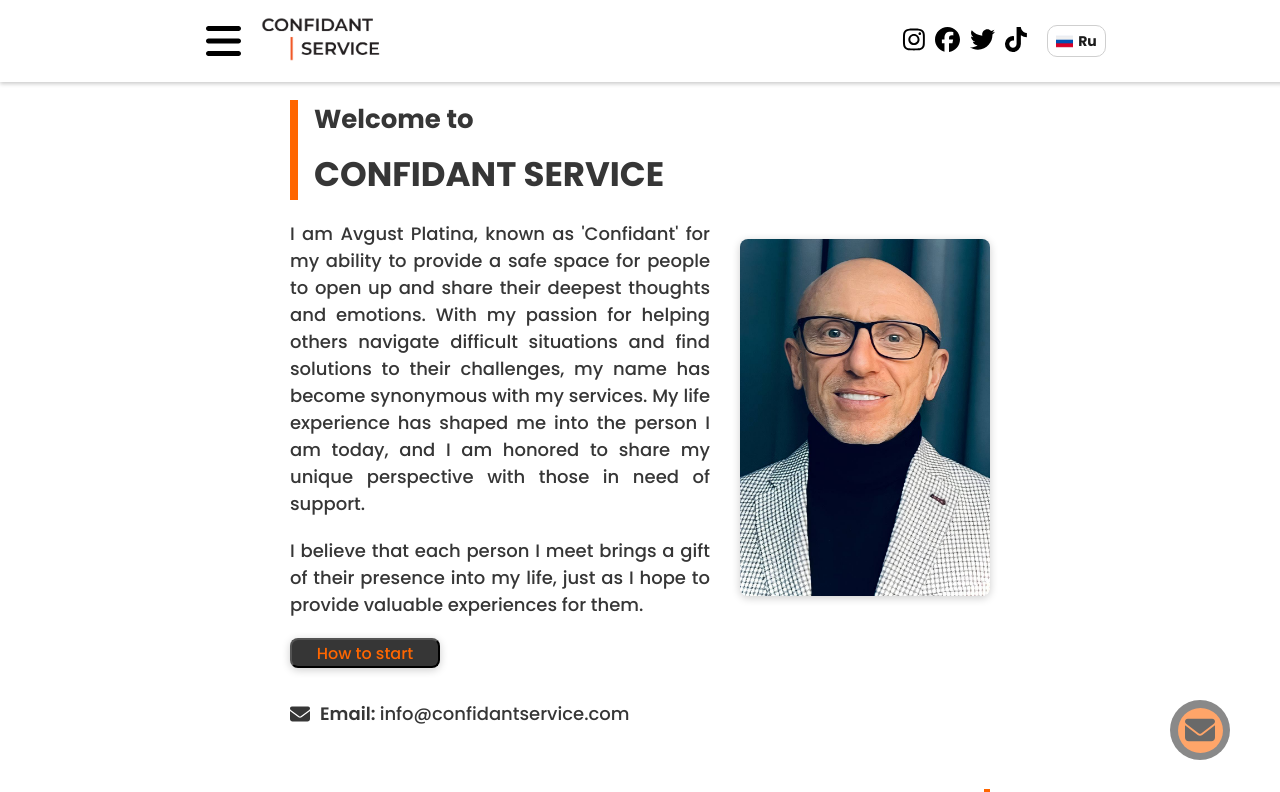
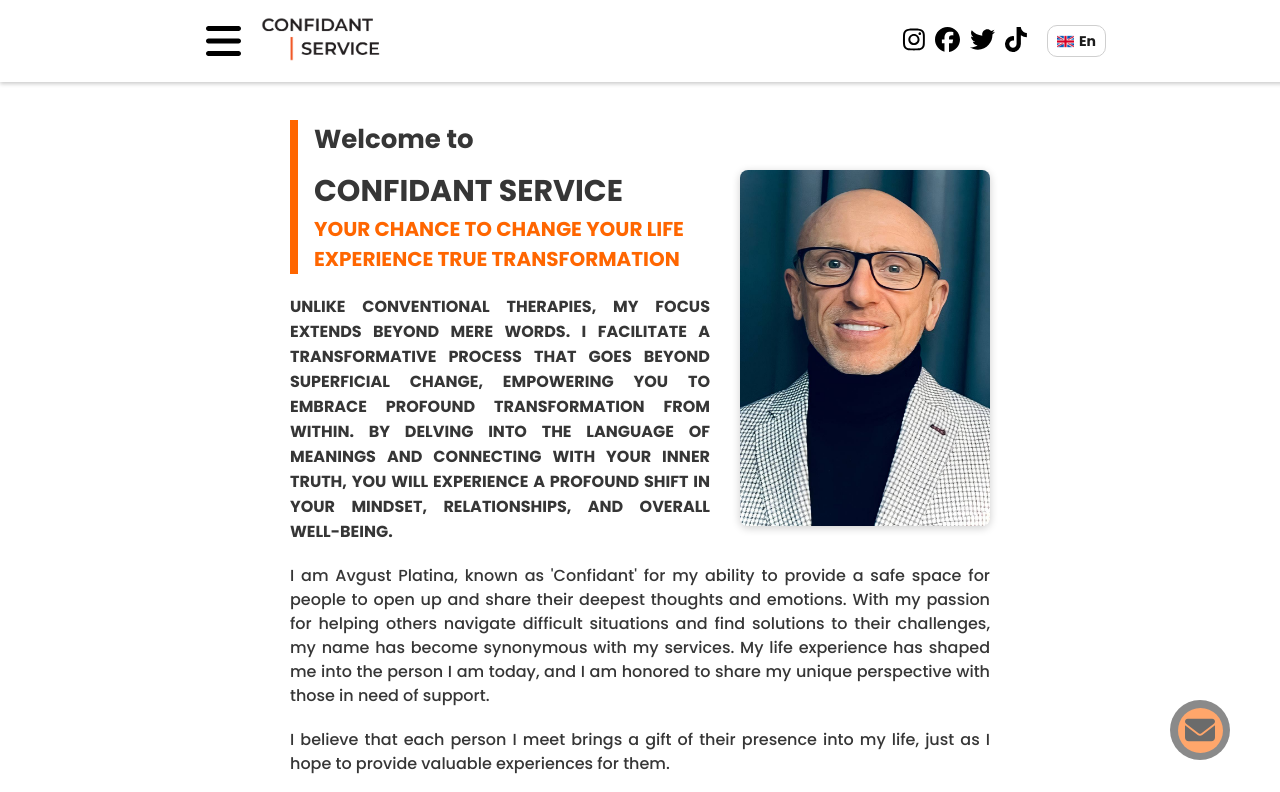
Before and after one commit to alexa-atremova/business_card, a React (Create React App) app: page / in a window 1280 px wide. Shown: the top 792 px of the page. Built offline with nearby package versions, Linux system fonts and the light colour scheme.

Commit message:
header and menu upd

```diff
--- a/src/components/Header/Heder.jsx
+++ b/src/components/Header/Heder.jsx
@@ -229,16 +229,17 @@ const Header = ({ handleLanguageChange, lang }) => {
                   className="langButton"
                   onClick={() => handleLanguageChange("en")}
                 >
-                  <img className={"langImg"} src={eng} />
-                  En
+                  <img className="langImg" src={ru} />
+                  Ru
                 </button>
               ) : (
                 <button
                   className="langButton"
                   onClick={() => handleLanguageChange("ru")}
                 >
-                  <img className="langImg" src={ru} />
-                  Ru
+                  {" "}
+                  <img className={"langImg"} src={eng} />
+                  En
                 </button>
               )}
             </ButtonsContainer>
--- a/src/components/Main/Main.jsx
+++ b/src/components/Main/Main.jsx
@@ -22,7 +22,7 @@ const MainContainer = styled.div`
 
   margin-top: 150px;
   @media (max-width: 1359px) {
-    margin-top: 100px;
+    margin-top: 120px;
   }
 `;
 const Wrapper = styled.div`
@@ -32,13 +32,15 @@ const Wrapper = styled.div`
   width: 100%;
   max-width: 1200px;
   @media (max-width: 1359px) {
+    align-items: flex-start;
     max-width: 700px;
   }
   @media (max-width: 767px) {
-    max-width: 510px;
+    max-width: 530px;
   }
   @media (max-width: 539px) {
     flex-direction: column;
+    max-width: 320px;
   }
 `;
 const TextContainer = styled.div`
@@ -89,7 +91,7 @@ const TextContainer = styled.div`
     max-width: 420px;
   }
   @media (max-width: 767px) {
-    max-width: 300px;
+    max-width: 330px;
   }
   @media (max-width: 539px) {
     display: flex;
@@ -99,6 +101,9 @@ const TextContainer = styled.div`
 `;
 const TitleWrapp = styled.div`
   display: flex;
+  align-items: flex-start;
+  justify-content: flex-start;
+  text-align: left;
   flex-direction: column;
   width: 100%;
   border-left: 8px solid #ff6600;
@@ -122,11 +127,24 @@ const Title2 = styled.h2`
   font-size: 42px;
   font-weight: bold;
   margin: 0;
+
   @media (max-width: 1359px) {
-    font-size: 34px;
+    font-size: 30px;
   }
   @media (max-width: 767px) {
     font-size: 26px;
+  }
+  h2 {
+    margin: 0;
+    font-weight: 700;
+    font-size: 35px;
+    color: #ff6600;
+    @media (max-width: 1359px) {
+      font-size: 20px;
+    }
+    @media (max-width: 767px) {
+      font-size: 16px;
+    }
   }
 `;
 
@@ -134,26 +152,56 @@ const Paragraph = styled.p`
   font-size: 20px;
   line-height: 1.5;
   margin: 0;
+  /* text-align: left; */
+
   @media (max-width: 1359px) {
-    font-size: 18px;
+    font-size: 16px;
+    width: 700px;
   }
   @media (max-width: 767px) {
     font-size: 14px;
     line-height: 1.4;
+    width: 530px;
+  }
+  @media (max-width: 539px) {
+    font-size: 14px;
+    line-height: 1.4;
+    width: 320px;
+  }
+`;
+
+const Paragraph1 = styled.p`
+  margin: 0;
+  font-size: 20px;
+  text-transform: uppercase;
+  font-weight: bold;
+  /* text-align: left; */
+  @media (max-width: 1359px) {
+    font-size: 16px;
+  }
+  @media (max-width: 767px) {
+    font-size: 13px;
+    width: 320px;
+    line-height: 1.3;
   }
 `;
 
 const ImageContainer = styled.div`
   width: 100%;
   max-width: 400px;
+
   /* animation: ${fadeIn} 1s ease-in; */
   @media (max-width: 1359px) {
+    margin-top: 50px;
     max-width: 250px;
   }
   @media (max-width: 767px) {
     max-width: 180px;
   }
   @media (max-width: 539px) {
+    display: flex;
+    align-self: center;
+    justify-self: center;
     margin-top: 20px;
     max-width: 200px;
   }
@@ -166,18 +214,18 @@ const Image = styled.img`
   border-radius: 8px;
   box-shadow: 0px 2px 9px rgba(0, 0, 0, 0.2);
 `;
-const Button = styled.button`
+const Button = styled.div`
   display: flex;
   align-items: center;
   justify-content: center;
-  width: 150px;
-  height: 30px;
+  width: 170px;
+  height: 60px;
   font-family: "Poppins", sans-serif;
-  font-size: 16px;
-  background-color: #363636;
-  color: #ff6600;
+  font-size: 20px;
+  background-color: #ff6600;
+
+  color: #ffffff;
   border-radius: 8px;
-  box-shadow: 0px 2px 9px rgba(0, 0, 0, 0.2);
 `;
 const Main = ({ lang }) => {
   const scrollToStart = () => {
@@ -194,11 +242,26 @@ const Main = ({ lang }) => {
             <Title1>
               {lang === "ru" ? "Добро пожаловать в" : "Welcome to"}
             </Title1>
-            <Title2>CONFIDANT SERVICE</Title2>
+            <Title2>
+              CONFIDANT SERVICE <br />
+              <h2>
+                {" "}
+                YOUR CHANCE TO CHANGE YOUR LIFE
+                <br /> EXPERIENCE TRUE TRANSFORMATION
+              </h2>
+            </Title2>
           </TitleWrapp>
+          <Paragraph1>
+            Unlike conventional therapies, my focus extends beyond mere words. I
+            facilitate a transformative process that goes beyond superficial
+            change, empowering you to embrace profound transformation from
+            within. By delving into the language of meanings and connecting with
+            your inner truth, you will experience a profound shift in your
+            mindset, relationships, and overall well-being.
+          </Paragraph1>
           <Paragraph>
             {lang === "ru"
-              ? "Мое имя Август Платина, люди называют меня Конфидант, что означает по сути близкий человек. Это для меня очень много значит. Это так благодаря моей способности создавать безопасную среду для людей, где они могут раскрыться и поделиться своими самыми глубокими мыслями и эмоциями. Мое стремление помочь людям в прохождении сложных ситуаций и поиске решений для их проблем привело меня к тому, что мое имя стало синонимом того что я делаю.Мой жизненный путь сформировал меня в того, кто я есть сегодня. Для меня это большая честь, делиться своим уникальным пониманием жизни, видением и опытом с теми, кто нуждается в моей поддержке."
+              ? "Мое имя Август Платина, люди называют меня Конфидант, что означает по сути близкий человек. Это для меня очень много значит. Это так благодаря моей способности создавать безопасную среду для людей, где они могут раскрыться и поделиться своими самыми глубокими мыслями и эмоциями. Мое стремление помочь людям в прохождении сложных ситуаций и поиске решений для их проблем привело меня к тому, что мое имя стало синонимом того что я делаю. Мой жизненный путь сформировал меня в того, кто я есть сегодня. Для меня это большая честь, делиться своим уникальным пониманием жизни, видением и опытом с теми, кто нуждается в моей поддержке."
               : "I am Avgust Platina, known as 'Confidant' for my ability to provide a safe space for people to open up and share their deepest thoughts and emotions. With my passion for helping others navigate difficult situations and find solutions to their challenges, my name has become synonymous with my services. My life experience has shaped me into the person I am today, and I am honored to share my unique perspective with those in need of support."}
           </Paragraph>
           <Paragraph>
@@ -206,8 +269,9 @@ const Main = ({ lang }) => {
               ? "Я верю, что каждый человек, с кем я встречаюсь, приносит в мою жизнь свой уникальный дар, и я хочу чтобы общение со мной обогатило людей тем ценным опытом который поможет им преодолеть любые трудности."
               : "I believe that each person I meet brings a gift of their presence into my life, just as I hope to provide valuable experiences for them."}
           </Paragraph>
+
           <Button onClick={scrollToStart}>
-            {lang === "ru" ? "Как начать" : "How to start"}
+            {lang === "ru" ? "КАК НАЧАТЬ" : "HOW TO START"}
           </Button>
           <div className="icon">
             <FontAwesomeIcon icon={faEnvelope} className="iconimges" />
```
Also changed, not shown: src/components/Header/MobileMenu/MobileMenu.jsx (+71 -13 lines).
